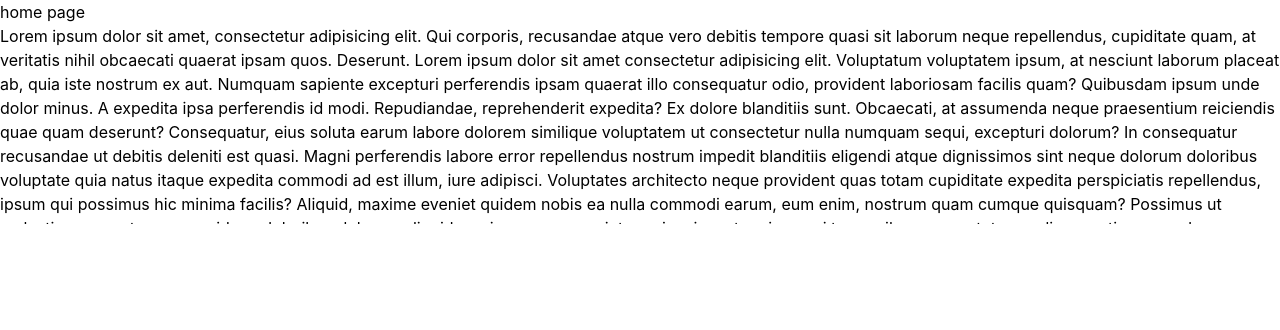
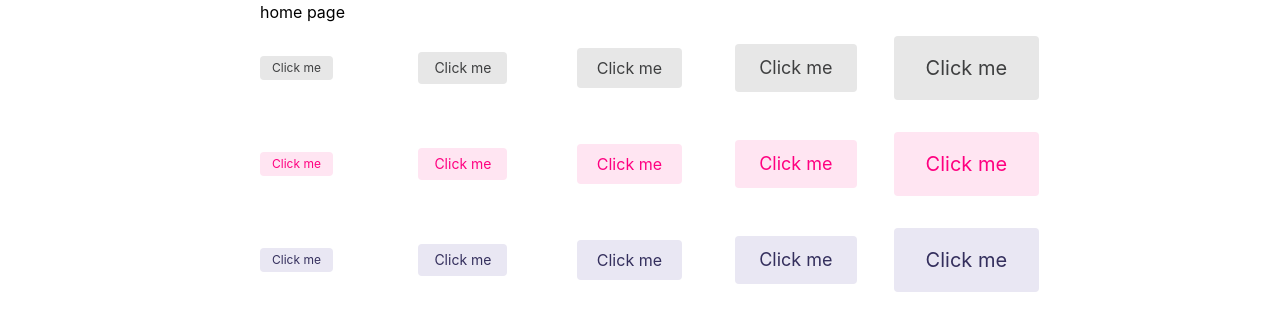
Before and after one commit to locbh3010/synapse, a Next.js app: page / in a window 1280 px wide. Shown: the top 330 px of the page. Built offline with nearby package versions, Linux system fonts and the light colour scheme.

Commit message:
add button

```diff
--- a/src/app/layout.tsx
+++ b/src/app/layout.tsx
@@ -1,9 +1,9 @@
 import Providers from '@/providers'
-import { MantineProvider, ColorSchemeScript } from '@mantine/core'
+import { ColorSchemeScript, MantineProvider } from '@mantine/core'
 import type { Metadata } from 'next'
 
+import '@mantine/charts/styles.css'
 import '@mantine/core/styles.css'
-import '@mantine/charts/styles.css'
 import '@mantine/dates/styles.css'
 import './globals.css'
 
@@ -18,7 +18,7 @@ export default function RootLayout({ children }: any) {
 			<head>
 				<ColorSchemeScript />
 			</head>
-			<body className="w-screen select-none overflow-x-hidden scroll-smooth">
+			<body className="scroll-smooths select-none overflow-x-hidden">
 				<MantineProvider>
 					<Providers>{children}</Providers>
 				</MantineProvider>
--- a/src/app/page.tsx
+++ b/src/app/page.tsx
@@ -1,57 +1,60 @@
 'use client'
 
-import { ScrollArea, ScrollAreaAutosize } from '@mantine/core'
+import Button from '@/components/primitives/Buttons/Button'
 
 export default function Home() {
 	return (
-		<div>
+		<div className="mx-auto h-[200vh] max-w-[760px]">
 			<h1>home page</h1>
-			<div className="max-h-[200px]">
-				<ScrollAreaAutosize scrollbarSize={12} className="max-h-[200px]">
-					Lorem ipsum dolor sit amet, consectetur adipisicing elit. Qui
-					corporis, recusandae atque vero debitis tempore quasi sit laborum
-					neque repellendus, cupiditate quam, at veritatis nihil obcaecati
-					quaerat ipsam quos. Deserunt. Lorem ipsum dolor sit amet consectetur
-					adipisicing elit. Voluptatum voluptatem ipsum, at nesciunt laborum
-					placeat ab, quia iste nostrum ex aut. Numquam sapiente excepturi
-					perferendis ipsam quaerat illo consequatur odio, provident laboriosam
-					facilis quam? Quibusdam ipsum unde dolor minus. A expedita ipsa
-					perferendis id modi. Repudiandae, reprehenderit expedita? Ex dolore
-					blanditiis sunt. Obcaecati, at assumenda neque praesentium reiciendis
-					quae quam deserunt? Consequatur, eius soluta earum labore dolorem
-					similique voluptatem ut consectetur nulla numquam sequi, excepturi
-					dolorum? In consequatur recusandae ut debitis deleniti est quasi.
-					Magni perferendis labore error repellendus nostrum impedit blanditiis
-					eligendi atque dignissimos sint neque dolorum doloribus voluptate quia
-					natus itaque expedita commodi ad est illum, iure adipisci. Voluptates
-					architecto neque provident quas totam cupiditate expedita perspiciatis
-					repellendus, ipsum qui possimus hic minima facilis? Aliquid, maxime
-					eveniet quidem nobis ea nulla commodi earum, eum enim, nostrum quam
-					cumque quisquam? Possimus ut molestiae earum tempora quidem, doloribus
-					dolorem aliquid maxime quam eveniet aperiam inventore in quasi
-					temporibus consectetur modi corrupti recusandae laboriosam et
-					praesentium expedita nemo laudantium. Cum eveniet minus adipisci nam
-					optio, nobis, magni soluta est nisi labore delectus sit quasi ipsam
-					consequatur ratione, debitis dolore voluptates. Rerum delectus nisi
-					nesciunt beatae facilis rem commodi veniam iusto aperiam? Ducimus
-					minima alias voluptatibus ipsum nisi qui, aliquid ut iusto veritatis
-					consectetur sed impedit placeat ipsa tempore labore earum cupiditate
-					nobis soluta velit molestias vitae. Cum, voluptatem similique. Ad
-					explicabo repellat possimus alias consectetur rem. Iste laborum porro
-					libero dolores, expedita temporibus soluta sit, sunt qui eaque
-					quibusdam neque ea corrupti rem laudantium cupiditate animi aperiam
-					voluptate adipisci! Alias repudiandae dolorem modi nesciunt, mollitia
-					ratione sit incidunt quas fugiat nobis ipsa repellat ipsum! Corporis
-					corrupti dolorem id. Esse aspernatur nostrum tenetur vel dolorem, rem
-					ut id. Numquam delectus laudantium quod fuga sed! Nesciunt nam
-					quibusdam sunt est nostrum maiores, fugiat quia quod ipsum neque!
-					Earum, totam. Molestiae doloremque atque eius numquam aperiam
-					asperiores tempore! Incidunt, ea? Voluptatum harum rerum porro velit
-					delectus, totam illo fuga laboriosam dolores error modi accusamus
-					deserunt libero, tempora quis accusantium? Exercitationem quidem
-					similique vel deleniti inventore. Et ipsum, placeat quis aliquam eos
-					expedita nostrum maxime.
-				</ScrollAreaAutosize>
+
+			<div className="grid grid-flow-row auto-rows-auto grid-cols-5 items-center gap-8 py-3">
+				<Button color="default" variant="soft" size="xs">
+					Click me
+				</Button>
+				<Button color="default" variant="soft" size="sm">
+					Click me
+				</Button>
+				<Button color="default" variant="soft">
+					Click me
+				</Button>
+				<Button color="default" variant="soft" size="lg">
+					Click me
+				</Button>
+				<Button color="default" variant="soft" size="xl">
+					Click me
+				</Button>
+
+				<Button color="primary" variant="soft" size="xs">
+					Click me
+				</Button>
+				<Button color="primary" variant="soft" size="sm">
+					Click me
+				</Button>
+				<Button color="primary" variant="soft">
+					Click me
+				</Button>
+				<Button color="primary" variant="soft" size="lg">
+					Click me
+				</Button>
+				<Button color="primary" variant="soft" size="xl">
+					Click me
+				</Button>
+
+				<Button color="secondary" variant="soft" size="xs">
+					Click me
+				</Button>
+				<Button color="secondary" variant="soft" size="sm">
+					Click me
+				</Button>
+				<Button color="secondary" variant="soft">
+					Click me
+				</Button>
+				<Button color="secondary" variant="soft" size="lg">
+					Click me
+				</Button>
+				<Button color="secondary" variant="soft" size="xl">
+					Click me
+				</Button>
 			</div>
 		</div>
 	)
--- a/src/components/primitives/Buttons/Button.tsx
+++ b/src/components/primitives/Buttons/Button.tsx
@@ -1,3 +1,214 @@
-export default function Button() {
-	return <div></div>
+import { FC, ReactNode, forwardRef } from 'react'
+import Text from '../Typography/Text'
+import cn from 'classnames'
+
+const buttonClasses = {
+	root: 'flex w-max items-center justify-center gap-2 rounded transition-all duration-200',
+	size: {
+		xs: 'px-3 h-6',
+		sm: 'px-4 h-8',
+		md: 'px-5 h-10',
+		lg: 'px-6 h-12',
+		xl: 'px-8 h-16'
+	},
+	variants: {
+		filled: {
+			default: {
+				root: 'bg-dark text-white hover:bg-dark-hover',
+				disabled: '!bg-[#E9ECEF] !text-[#ADB5BD]'
+			},
+			primary: {
+				root: 'bg-primary text-white hover:bg-primary-600',
+				disabled: '!bg-[#E9ECEF] !text-[#ADB5BD]'
+			},
+			secondary: {
+				root: 'bg-secondary text-white hover:bg-secondary-600',
+				disabled: '!bg-[#E9ECEF] !text-[#ADB5BD]'
+			},
+			info: {
+				root: 'bg-info text-white hover:bg-info-600',
+				disabled: '!bg-[#E9ECEF] !text-[#ADB5BD]'
+			},
+			success: {
+				root: 'bg-success text-white hover:bg-success-600',
+				disabled: '!bg-[#E9ECEF] !text-[#ADB5BD]'
+			},
+			warning: {
+				root: 'bg-warning text-white hover:bg-warning-600',
+				disabled: '!bg-[#E9ECEF] !text-[#ADB5BD]'
+			},
+			danger: {
+				root: 'bg-danger text-white hover:bg-danger-600',
+				disabled: '!bg-[#E9ECEF] !text-[#ADB5BD]'
+			}
+		},
+		outlined: {
+			default: {
+				root: 'border border-dark text-dark hover:bg-dark-hover hover:text-white',
+				disabled: '!bg-[#E9ECEF] !text-[#ADB5BD] !border-[#E9ECEF]'
+			},
+			primary: {
+				root: 'border border-primary text-primary hover:bg-primary-600 hover:text-white',
+				disabled: '!bg-[#E9ECEF] !text-[#ADB5BD] !border-[#E9ECEF]'
+			},
+			secondary: {
+				root: 'border border-secondary text-secondary hover:bg-secondary-600 hover:text-white',
+				disabled: '!bg-[#E9ECEF] !text-[#ADB5BD] !border-[#E9ECEF]'
+			},
+			info: {
+				root: 'border border-info text-info hover:bg-info-600 hover:text-white',
+				disabled: '!bg-[#E9ECEF] !text-[#ADB5BD] !border-[#E9ECEF]'
+			},
+			success: {
+				root: 'border border-success text-success hover:bg-success-600 hover:text-white',
+				disabled: '!bg-[#E9ECEF] !text-[#ADB5BD] !border-[#E9ECEF]'
+			},
+			warning: {
+				root: 'border border-warning text-warning hover:bg-warning-600 hover:text-white',
+				disabled: '!bg-[#E9ECEF] !text-[#ADB5BD] !border-[#E9ECEF]'
+			},
+			danger: {
+				root: 'border border-danger text-danger hover:bg-danger-600 hover:text-white',
+				disabled: '!bg-[#E9ECEF] !text-[#ADB5BD] !border-[#E9ECEF]'
+			}
+		},
+		ghost: {
+			default: {
+				root: 'bg-transparent text-dark hover:bg-dark/10',
+				disabled: '!bg-[#E9ECEF] !text-[#ADB5BD]'
+			},
+			primary: {
+				root: 'bg-transparent text-primary hover:bg-primary-50',
+				disabled: '!bg-[#E9ECEF] !text-[#ADB5BD]'
+			},
+			secondary: {
+				root: 'bg-transparent text-secondary hover:bg-secondary-50',
+				disabled: '!bg-[#E9ECEF] !text-[#ADB5BD]'
+			},
+			info: {
+				root: 'bg-transparent text-info hover:bg-info-50',
+				disabled: '!bg-[#E9ECEF] !text-[#ADB5BD]'
+			},
+			success: {
+				root: 'bg-transparent text-success hover:bg-success-50',
+				disabled: '!bg-[#E9ECEF] !text-[#ADB5BD]'
+			},
+			warning: {
+				root: 'bg-transparent text-warning hover:bg-warning-50',
+				disabled: '!bg-[#E9ECEF] !text-[#ADB5BD]'
+			},
+			danger: {
+				root: 'bg-transparent text-danger hover:bg-danger-50',
+				disabled: '!bg-[#E9ECEF] !text-[#ADB5BD]'
+			}
+		},
+		soft: {
+			default: {
+				root: 'bg-dark/10 text-dark/80 hover:bg-dark/20',
+				disabled: '!bg-[#E9ECEF] !text-[#ADB5BD]'
+			},
+			primary: {
+				root: 'bg-primary-50 text-primary hover:bg-primary-100',
+				disabled: '!bg-[#E9ECEF] !text-[#ADB5BD]'
+			},
+			secondary: {
+				root: 'bg-secondary-50 text-secondary hover:bg-secondary-100',
+				disabled: '!bg-[#E9ECEF] !text-[#ADB5BD]'
+			},
+			info: {
+				root: 'bg-info-50 text-info hover:bg-info-100',
+				disabled: '!bg-[#E9ECEF] !text-[#ADB5BD]'
+			},
+			success: {
+				root: 'bg-success-50 text-success hover:bg-success-100',
+				disabled: '!bg-[#E9ECEF] !text-[#ADB5BD]'
+			},
+			warning: {
+				root: 'bg-warning-50 text-warning hover:bg-warning-100',
+				disabled: '!bg-[#E9ECEF] !text-[#ADB5BD]'
+			},
+			danger: {
+				root: 'bg-danger-50 text-danger hover:bg-danger-100',
+				disabled: '!bg-[#E9ECEF] !text-[#ADB5BD]'
+			}
+		}
+	},
+	fullWidth: 'w-full',
+	loading: 'cursor-not-allowed',
+	iconSize: {
+		xs: 'size-3 text-sm',
+		sm: 'size-4 text-base',
+		md: 'size-5 text-xl',
+		lg: 'size-6 text-2xl',
+		xl: 'size-8 text-[32px]'
+	}
 }
+
+interface IButtonProps {
+	size?: keyof typeof buttonClasses.size
+	color?: keyof typeof buttonClasses.variants.filled
+	variant?: keyof typeof buttonClasses.variants
+	fullWidth?: boolean
+	loading?: boolean
+	loaderPosition?: 'left' | 'right'
+	disabled?: boolean
+	startIcon?: ReactNode
+	endIcon?: ReactNode
+	type?: 'button' | 'submit' | 'reset'
+	children: ReactNode
+	className?: string
+	classNames?: {
+		text?: string
+		icon?: string
+		root?: string
+	}
+	[key: string]: any
+}
+
+const Button: FC<IButtonProps> = forwardRef<HTMLButtonElement, IButtonProps>(
+	({
+		children,
+		size = 'md',
+		fullWidth = false,
+		className,
+		type = 'button',
+		disabled = false,
+		loading = false,
+		loaderPosition = 'left',
+		endIcon,
+		startIcon,
+		variant = 'filled',
+		color = 'default',
+		classNames,
+		...rest
+	}) => {
+		return (
+			<button
+				className={cn(
+					buttonClasses.root,
+					{
+						[buttonClasses.loading]: loading,
+						[buttonClasses.fullWidth]: fullWidth,
+						[buttonClasses.variants[variant][color].disabled]: disabled,
+						'flex-row-reverse': loaderPosition === 'right'
+					},
+					buttonClasses.size[size],
+					buttonClasses.variants[variant][color].root,
+					className,
+					classNames?.root
+				)}
+				type={type}
+				disabled={disabled || loading}
+				{...rest}
+			>
+				<Text size={size} className={classNames?.text}>
+					{children}
+				</Text>
+			</button>
+		)
+	}
+)
+
+Button.displayName = 'Button'
+
+export default Button
--- a/src/components/primitives/Typography/Text.tsx
+++ b/src/components/primitives/Typography/Text.tsx
@@ -1,8 +1,8 @@
 import { cva } from 'class-variance-authority'
-import { ReactNode, forwardRef } from 'react'
+import { FC, ReactNode, forwardRef } from 'react'
 import cn from 'classnames'
 
-const textClasses = cva('font-normal', {
+const textClasses = cva('font-inherit', {
 	variants: {
 		size: {
 			xxs: 'text-[10px] leading-[1.2]',
@@ -22,7 +22,7 @@ interface ITextProps {
 	[key: string]: any
 }
 
-const Text = forwardRef<HTMLParagraphElement, ITextProps>(
+const Text: FC<ITextProps> = forwardRef<HTMLParagraphElement, ITextProps>(
 	({ size = 'md', children, className, ...rest }, ref) => {
 		return (
 			<p {...rest} ref={ref} className={cn(textClasses({ size, className }))}>
--- a/src/components/primitives/Typography/Title.tsx
+++ b/src/components/primitives/Typography/Title.tsx
@@ -1,5 +1,5 @@
 import { cva } from 'class-variance-authority'
-import { ReactNode, forwardRef } from 'react'
+import { FC, ReactNode, forwardRef } from 'react'
 import cn from 'classnames'
 
 const titleClasses = cva('font-bold', {
@@ -23,7 +23,7 @@ interface ITitleProps {
 	[key: string]: any
 }
 
-const Title = forwardRef<HTMLHeadingElement, ITitleProps>(
+const Title: FC<ITitleProps> = forwardRef<HTMLHeadingElement, ITitleProps>(
 	({ as: Tag = 'h5', children, className, level = 5, ...rest }, ref) => {
 		return (
 			<Tag
--- a/tailwind.config.js
+++ b/tailwind.config.js
@@ -10,7 +10,7 @@ module.exports = {
 					200: '#FF99CC',
 					300: '#FF66B3',
 					400: '#FF3399',
-					500: '#FF0080',
+					DEFAULT: '#FF0080',
 					600: '#CC0066',
 					700: '#99004D',
 					800: '#660033',
@@ -23,7 +23,7 @@ module.exports = {
 					200: '#A29DCD',
 					300: '#766DB5',
 					400: '#50488E',
-					500: '#342F5D',
+					DEFAULT: '#342F5D',
 					600: '#2A264B',
 					700: '#201D3A',
 					800: '#151325',
@@ -36,7 +36,7 @@ module.exports = {
 					200: '#B0B0B0',
 					300: '#808080',
 					400: '#595959',
-					500: '#3D3D3D',
+					DEFAULT: '#3D3D3D',
 					600: '#333333',
 					700: '#292929',
 					800: '#1E1E1E',
@@ -49,7 +49,7 @@ module.exports = {
 					200: '#A8DCFF',
 					300: '#80CCFF',
 					400: '#57BCFF',
-					500: '#2CAAFF',
+					DEFAULT: '#2CAAFF',
 					600: '#0090F0',
 					700: '#006BB3',
 					800: '#004675',
@@ -62,7 +62,7 @@ module.exports = {
 					200: '#A8F0CB',
 					300: '#78E8AE',
 					400: '#4CE194',
-					500: '#24D57A',
+					DEFAULT: '#24D57A',
 					600: '#1DAA61',
 					700: '#157F48',
 					800: '#0F5732',
@@ -75,7 +75,7 @@ module.exports = {
 					200: '#FFD199',
 					300: '#FEB862',
 					400: '#FEA12F',
-					500: '#F98B01',
+					DEFAULT: '#F98B01',
 					600: '#C66D01',
 					700: '#935101',
 					800: '#663800',
@@ -88,12 +88,16 @@ module.exports = {
 					200: '#FCB1AC',
 					300: '#FA8C84',
 					400: '#F9675D',
-					500: '#F74032',
+					DEFAULT: '#F74032',
 					600: '#E71809',
 					700: '#AC1207',
 					800: '#710C04',
 					900: '#3B0602',
 					950: '#1D0301'
+				},
+				dark: {
+					DEFAULT: '#141517',
+					hover: '#101113'
 				}
 			},
 			screens: {
@@ -117,6 +121,9 @@ module.exports = {
 				'<5xl': { max: '1599.98px' }
 			},
 			spacing: {},
+			height: {
+				'56px': '56px'
+			},
 			boxShadow: {
 				sm: '0 1px 2px 0 rgb(0 0 0 / 0.05)',
 				DEFAULT:
```
Also changed, not shown: src/components/primitives/Layout/Container.tsx (added, +9 -0 lines), src/components/primitives/Buttons/buttonClasses.ts (deleted), src/components/primitives/Buttons/interfaces.ts (deleted).
